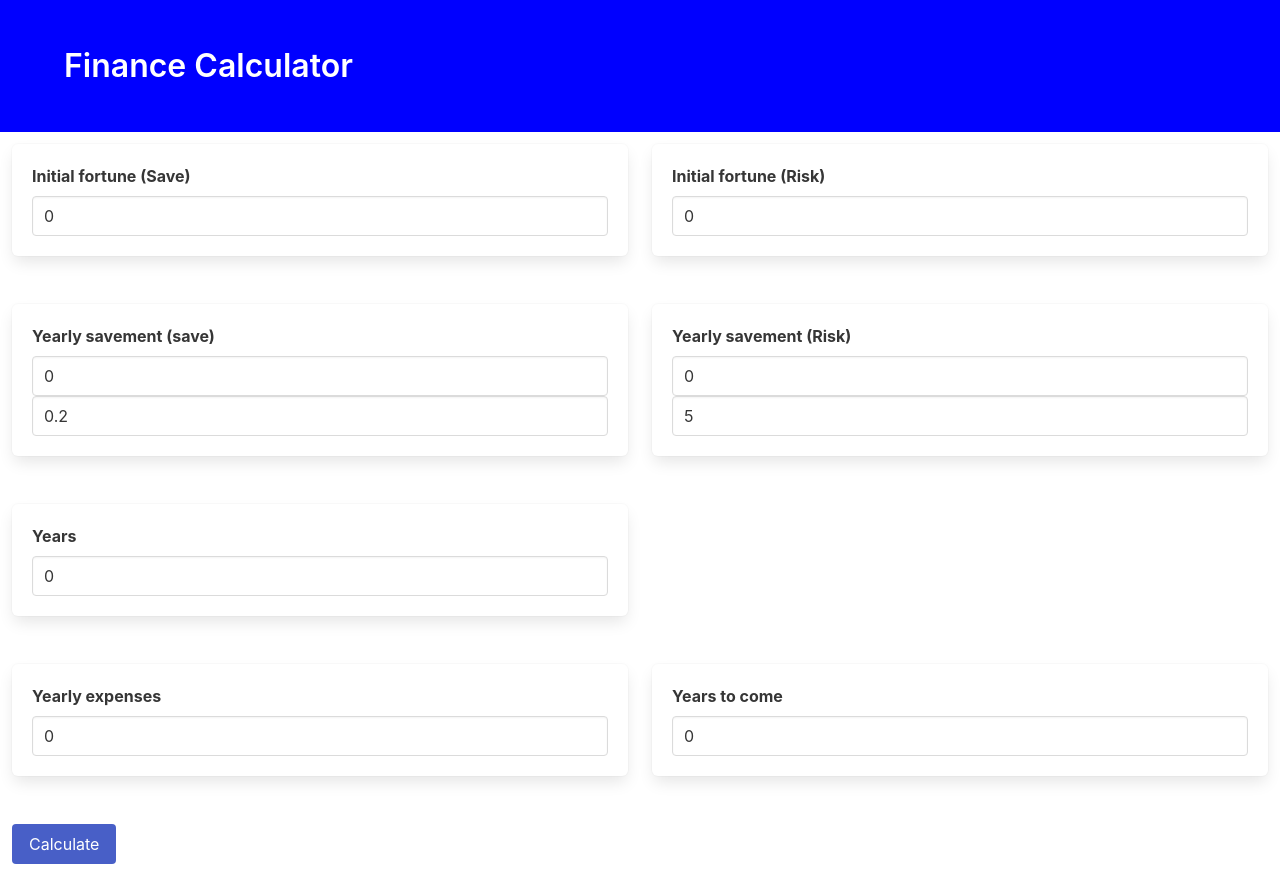
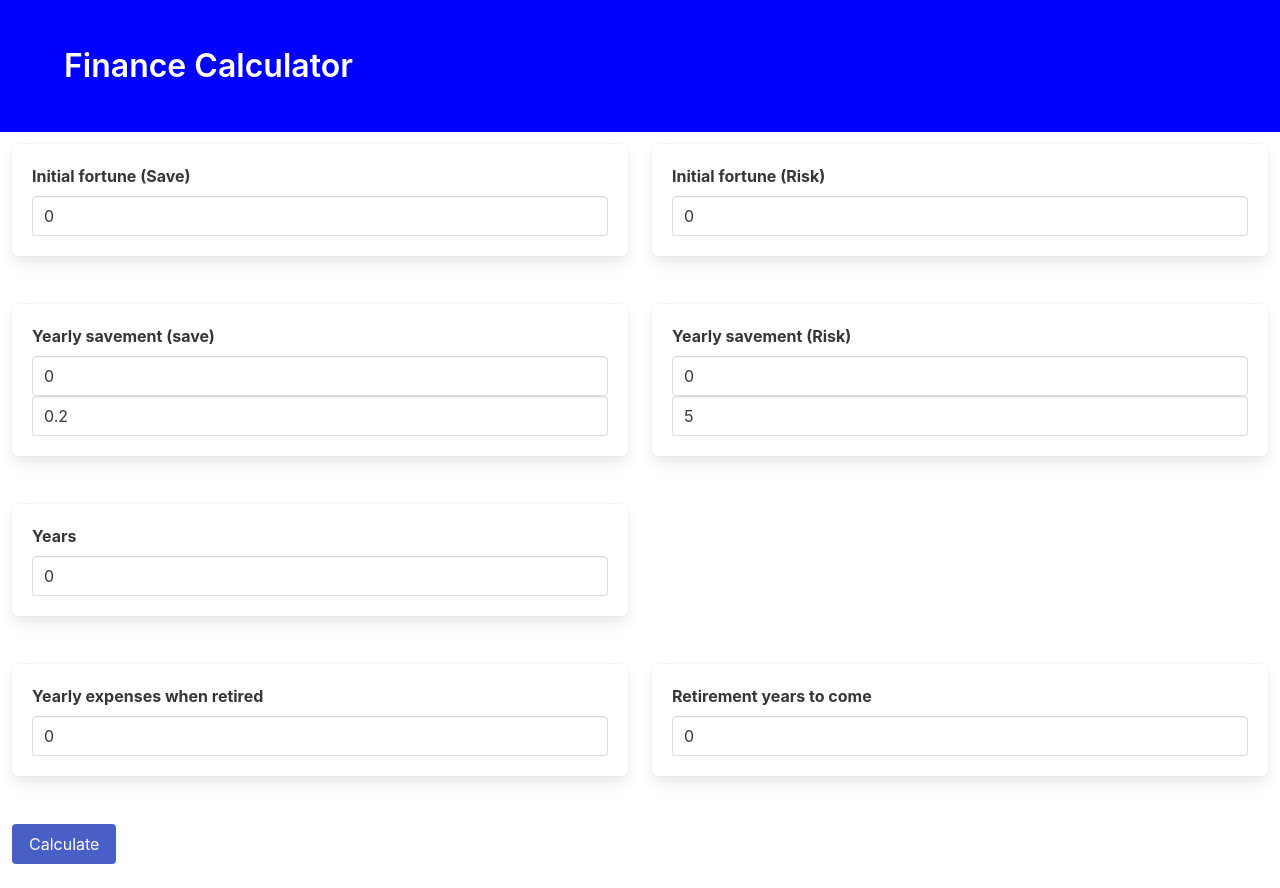
Before and after one commit to gossie/finance-calculator, a Vue app: page / in a window 1280 px wide. Built offline with nearby package versions, Linux system fonts and the light colour scheme.

Commit message:
changed labels

```diff
--- a/src/App.vue
+++ b/src/App.vue
@@ -56,7 +56,7 @@
                 <div class="tile is-parent">
                     <finance-field
                         fieldid="yearlyExpenses"
-                        label="Yearly expenses"
+                        label="Yearly expenses when retired"
                         @value-changed="onValueChange"
                     >
                     </finance-field>
@@ -64,7 +64,7 @@
                 <div class="tile is-parent">
                     <finance-field
                         fieldid="yearsToCome"
-                        label="Years to come"
+                        label="Retirement years to come"
                         @value-changed="onValueChange"
                     >
                     </finance-field>
```
